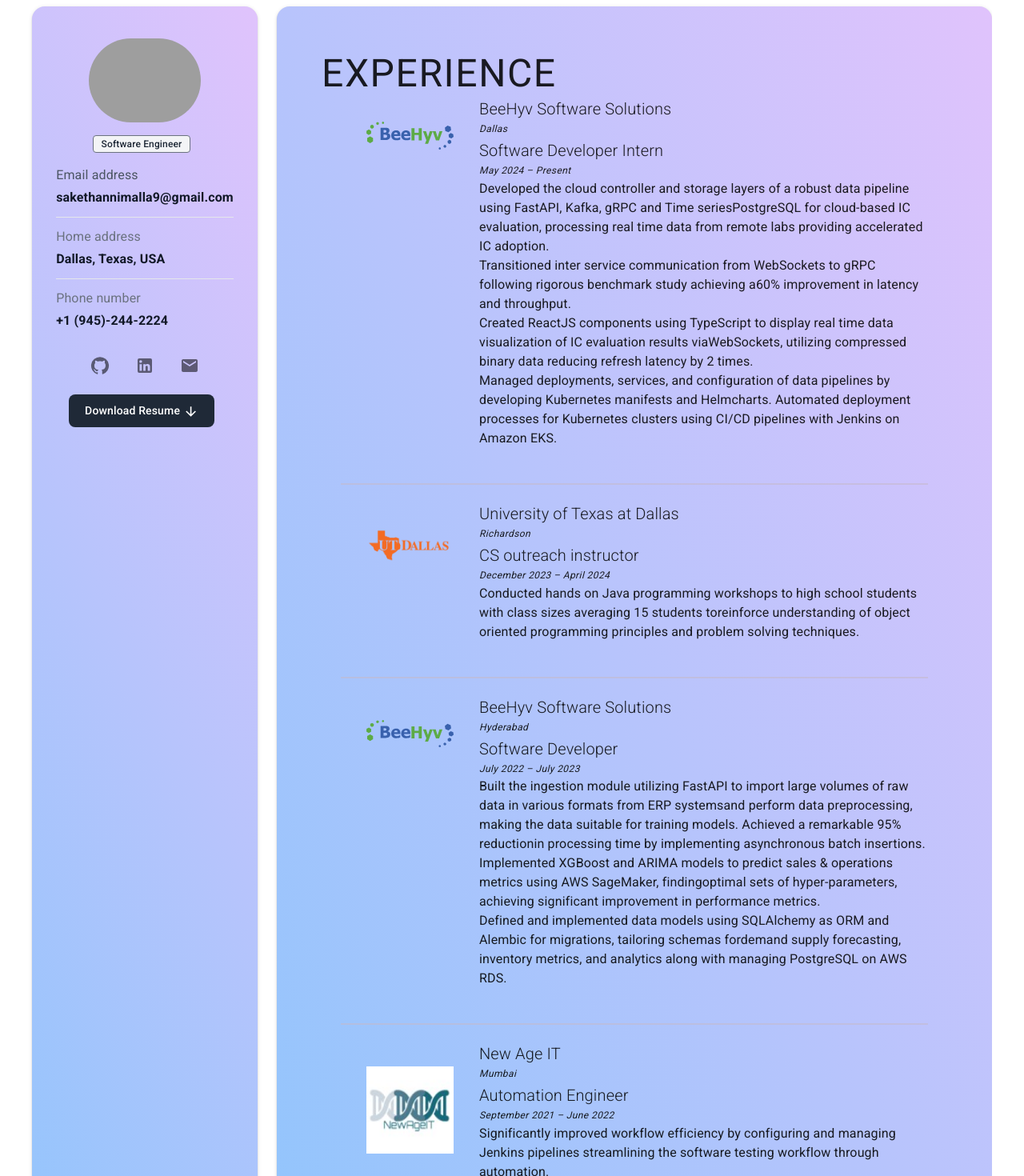
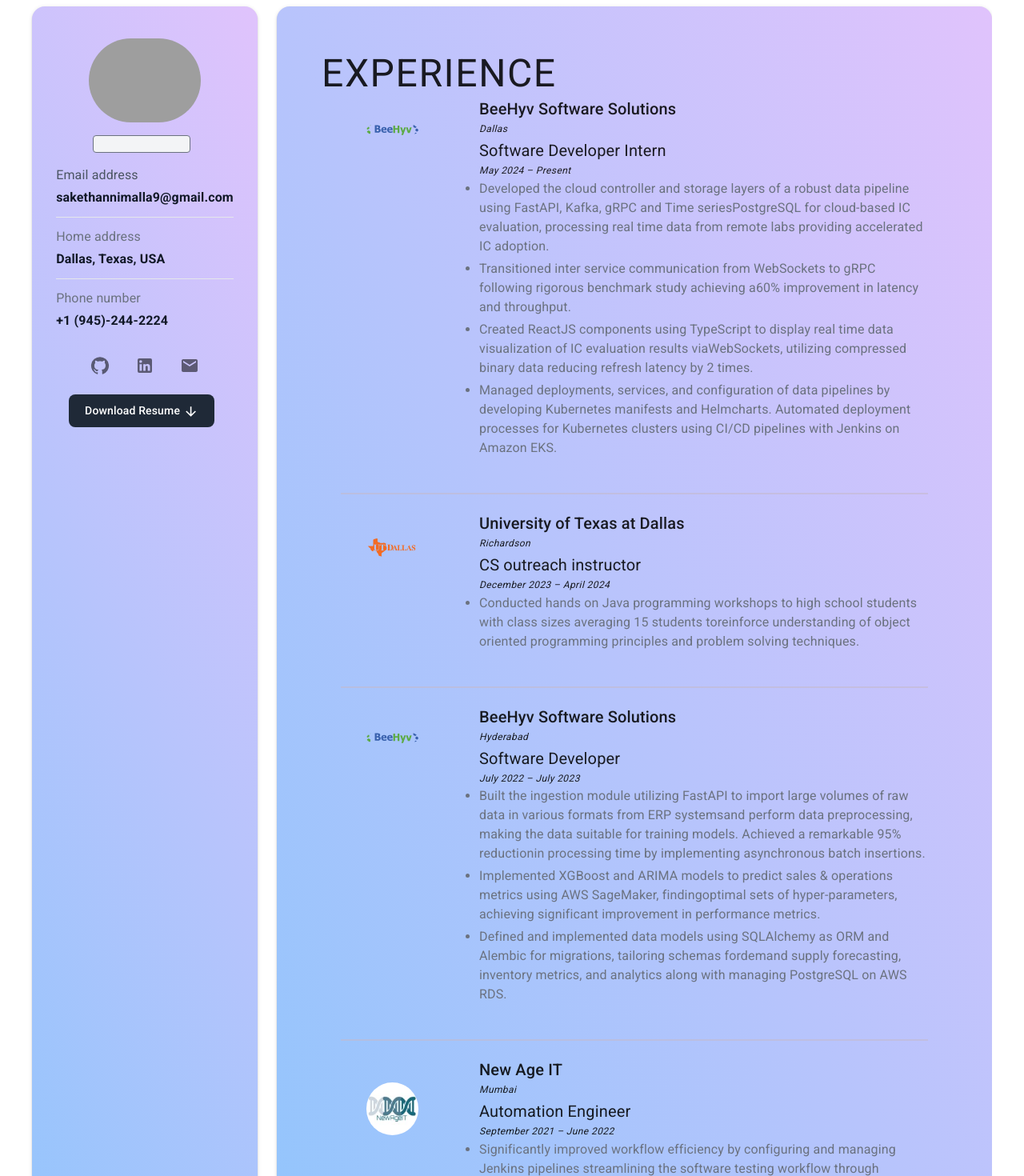
Before and after one commit to Saketh-09/portfolio, a React (Create React App) app: page /experience in a window 1280 px wide. Shown: the part 100-1570 px from the top of the page at 80% size. Built offline with nearby package versions, Linux system fonts and the light colour scheme; grey boxes are pictures that could not be loaded.

Commit message:
css changes

```diff
--- a/src/components/education/education.js
+++ b/src/components/education/education.js
@@ -9,7 +9,7 @@ import {education,dates, course, cgpa, location, additional} from './content'
 import AnimatedTitle from '../animated/animsted-text';
 export default function Education() {
     return (
-        <div id="education" className='m-14'>
+        <div id="education" className='m-4 sm:m-14'>
             <CssBaseline />
             <Container maxWidth="lg" >
                 <Typography variant='h3' className={styles.education} sx={{fontWeight:300, letterSpacing: 4}}><AnimatedTitle text="EDUCATION" /></Typography>
@@ -21,7 +21,7 @@ export default function Education() {
                             </Paper>
                         </Grid>
                         <Grid item lg={10} xs={12}>
-                            <Paper elevation={0} sx={{marginLeft: '3em', background: 'inherit'}}>
+                            <Paper elevation={0} sx={{ marginLeft: { sm: '3em' }, background: 'inherit'}}>
                                 <Typography variant='h6' className={styles.education} sx={{fontWeight:300}}>{education.UTD}</Typography>
                                 <Typography className={styles.location} variant='caption' display="block">{location.UTD}</Typography>
                                 <Typography variant='h6' className={styles.course} sx={{fontWeight:300}}>{course.UTD}</Typography>
@@ -43,7 +43,7 @@ export default function Education() {
                             </Paper>
                         </Grid>
                         <Grid item lg={10} xs={12} >
-                            <Paper elevation={0} sx={{marginLeft: '3em', background: 'inherit'}}>
+                            <Paper elevation={0} sx={{ marginLeft: { sm: '3em' }, background: 'inherit'}}>
                                 <Typography variant='h6' className={styles.education} sx={{fontWeight:350}}>{education.IITH}</Typography>
                                 <Typography variant='caption' display="block" className={styles.location}>{location.IITH}</Typography>
                                 <Typography variant='h6' className={styles.course} sx={{fontWeight:300}}>{course.IITH}</Typography>
--- a/src/components/education/education.module.css
+++ b/src/components/education/education.module.css
@@ -32,3 +32,16 @@
     background: rgb(198 185 202 / 54%); /* Use a gradient for a stylish effect */
     margin: 20px 0; /* Add some margin for spacing */
 }
+
+/* Default style */
+.logo {
+    width: 100px; /* Adjust default size as needed */
+    height: auto;
+  }
+
+  /* Mobile style */
+  @media (max-width: 600px) { /* Adjust max-width based on your mobile breakpoint */
+    .logo {
+      width: 70px; /* Reduce size for mobile */
+    }
+  }
--- a/src/components/experience/experience.js
+++ b/src/components/experience/experience.js
@@ -16,7 +16,7 @@ export default function Experience() {
         return keys.map((key) => (
             <div key={key}>
                 <Typography variant='h6' className={styles.cgpa} sx={{fontWeight:350}}>{key}</Typography>
-                <ul>
+                <ul class="space-y-1 text-gray-500 dark:text-gray-700 list-disc">
                     {data[key].map((point, index) => (
                         <li key={index}>
                             <Typography variant='body1' className={styles.cgpa}>{point}</Typography>
@@ -28,7 +28,7 @@ export default function Experience() {
     };
 
     return (
-        <div id="education" className='m-14'>
+        <div id="education" className='m-4 sm:m-14'>
             <Typography variant='h3' className={styles.education} sx={{fontWeight:300, letterSpacing: 4}}><AnimatedTitle text="EXPERIENCE" /></Typography>
             <CssBaseline />
             <Container maxWidth="lg">
@@ -40,10 +40,10 @@ export default function Experience() {
                             </Paper>
                         </Grid>
                         <Grid item lg={10} xs={12} >
-                            <Paper elevation={0} sx={{marginLeft: '3em', background: 'inherit'}}>
-                                <Typography variant='h6' className={styles.education} sx={{fontWeight:300}}>{name.beehyv2}</Typography>
+                            <Paper elevation={0} sx={{marginLeft: { sm: '3em' }, background: 'inherit'}}>
+                                <Typography variant='h6' className={styles.education}>{name.beehyv2}</Typography>
                                 <Typography className={styles.location} variant='caption' display="block">{location.beehyv2}</Typography>
-                                <Typography variant='h6' className={styles.course} sx={{fontWeight:300}}>{role.beehyv2}</Typography>
+                                <Typography variant='h6' className={styles.course} sx={{fontWeight:400}}>{role.beehyv2}</Typography>
                                 <Typography className={styles.dates} variant='caption' display="block">{dates.beehyv2}</Typography>
                                 <div>{renderPoints(utdKeys,projects.beehyv2)}</div>
                                 <br/>
@@ -62,10 +62,10 @@ export default function Experience() {
                             </Paper>
                         </Grid>
                         <Grid item lg={10} xs={12} >
-                            <Paper elevation={0} sx={{marginLeft: '3em', background: 'inherit'}}>
-                                <Typography variant='h6' className={styles.education} sx={{fontWeight:300}}>{name.utd}</Typography>
+                            <Paper elevation={0} sx={{marginLeft: { sm: '3em' }, background: 'inherit'}}>
+                                <Typography variant='h6' className={styles.education} >{name.utd}</Typography>
                                 <Typography className={styles.location} variant='caption' display="block">{location.utd}</Typography>
-                                <Typography variant='h6' className={styles.course} sx={{fontWeight:300}}>{role.utd}</Typography>
+                                <Typography variant='h6' className={styles.course} sx={{fontWeight:400}}>{role.utd}</Typography>
                                 <Typography className={styles.dates} variant='caption' display="block">{dates.utd}</Typography>
                                 <div>{renderPoints(utdKeys,projects.utd)}</div>
                                 <br/>
@@ -84,10 +84,10 @@ export default function Experience() {
                             </Paper>
                         </Grid>
                         <Grid item lg={10} xs={12}>
-                            <Paper elevation={0} sx={{marginLeft: '3em', background: 'inherit'}}>
-                                <Typography variant='h6' className={styles.education} sx={{fontWeight:300}}>{name.beehyv}</Typography>
+                            <Paper elevation={0} sx={{marginLeft: { sm: '3em' }, background: 'inherit'}}>
+                                <Typography variant='h6' className={styles.education}>{name.beehyv}</Typography>
                                 <Typography className={styles.location} variant='caption' display="block">{location.beehyv}</Typography>
-                                <Typography variant='h6' className={styles.course} sx={{fontWeight:300}}>{role.beehyv}</Typography>
+                                <Typography variant='h6' className={styles.course} sx={{fontWeight:400}}>{role.beehyv}</Typography>
                                 <Typography className={styles.dates} variant='caption' display="block">{dates.beehyv}</Typography>
                                 <div>{renderPoints(beehyvKeys,projects.beehyv)}</div>
                                 <br/>
@@ -106,10 +106,10 @@ export default function Experience() {
                             </Paper>
                         </Grid>
                         <Grid item lg={10} xs={12} >
-                            <Paper elevation={0} sx={{marginLeft: '3em', background: 'inherit'}}>
-                                <Typography variant='h6' className={styles.education} sx={{fontWeight:300}}>{name.newage}</Typography>
+                            <Paper elevation={0} sx={{marginLeft: { sm: '3em' }, background: 'inherit'}}>
+                                <Typography variant='h6' className={styles.education}>{name.newage}</Typography>
                                 <Typography className={styles.location} variant='caption' display="block">{location.newage}</Typography>
-                                <Typography variant='h6' className={styles.course} sx={{fontWeight:300}}>{role.newage}</Typography>
+                                <Typography variant='h6' className={styles.course} sx={{fontWeight:400}}>{role.newage}</Typography>
                                 <Typography className={styles.dates} variant='caption' display="block">{dates.newage}</Typography>
                                 <div>{renderPoints(newAgeKeys,projects.newage)}</div>
                                 <br/>
--- a/src/components/experience/experience.module.css
+++ b/src/components/experience/experience.module.css
@@ -1,5 +1,6 @@
 .education{
     text-align: left;
+    font-weight: 400;
 }
 
 .course,.cgpa{
@@ -31,3 +32,19 @@
     background: rgb(198 185 202 / 54%); /* Use a gradient for a stylish effect */
     margin: 20px 0; /* Add some margin for spacing */
 }
+
+/* Default style */
+.logo {
+    width: 60%;
+    height: auto;
+    border-radius: 50%;
+  }
+
+  /* Mobile style */
+  @media (max-width: 600px) { /* Adjust max-width based on your mobile breakpoint */
+    .logo {
+      width: 70px;
+      height: auto;
+      border-radius: 50%;
+    }
+  }
--- a/src/components/home/backup.js
+++ b/src/components/home/backup.js
@@ -21,7 +21,7 @@ import EngineeringIcon from '@mui/icons-material/Engineering';
 export default function HomeContent(){
     return (
         <>
-        <div className='m-14'>
+        <div className='m-4 sm:m-14'>
         <Typography variant='h3' className={styles.greeting} sx={{ fontWeight: 400 }}>
         {home.greeting}
         </Typography>
--- a/src/components/home/home.js
+++ b/src/components/home/home.js
@@ -47,7 +47,7 @@ export default function Home() {
                     alt='pic'
                     style={{ width: '60%', height: 'auto', marginTop: '1em' }}
                 />
-                <span class="bg-gray-100 text-gray-800 text-xs font-medium my-4 me-2 px-2.5 py-0.5 rounded dark:bg-gray-700 dark:text-gray-400 border border-gray-500">Software Engineer</span>
+                <span class="bg-gray-100 text-gray-100 text-xs font-medium my-4 me-2 px-2.5 py-0.5 rounded dark:bg-gray-700 border border-gray-500">Software Engineer</span>
                 {/* Personal Details */}
 
 <dl class="mx-2 max-w-md text-gray-900 divide-y divide-gray-200 dark:text-gray-600 dark:divide-gray-700">
--- a/src/components/projects/projects.js
+++ b/src/components/projects/projects.js
@@ -27,7 +27,7 @@ const projects = [
 
 function ProjectsPage() {
   return (
-    <div className='m-14'>
+    <div className='m-4 sm:m-14'>
       <Typography variant="h4" gutterBottom>
         <AnimatedTitle text="PROJECTS" />
       </Typography>
```
